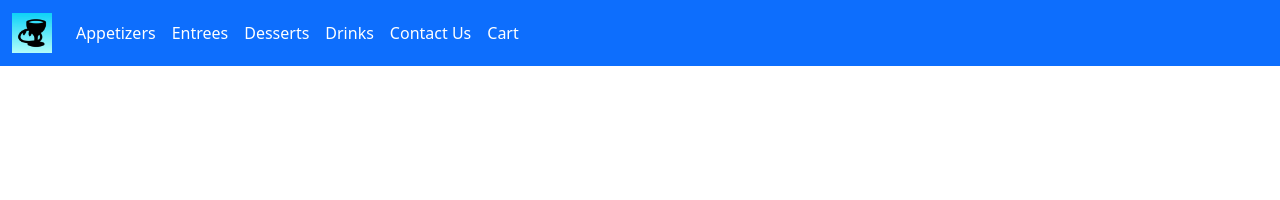
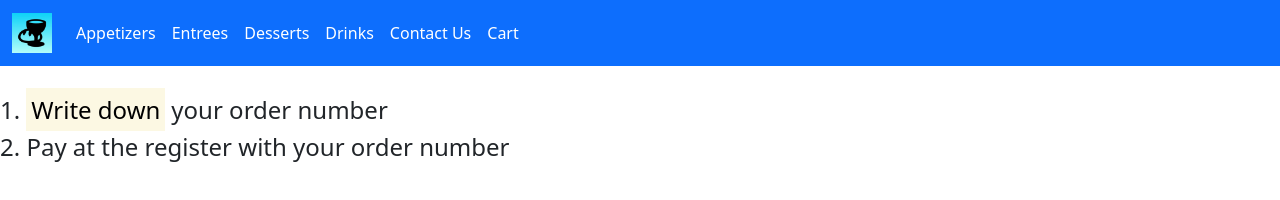
Before and after one commit to nhandang9594/Restaurant-Online-Website, a plain HTML site: page checkout.html in a window 1280 px wide. Drawn offline with Linux system fonts and the light colour scheme.

Commit message:
adding checkout page

```diff
--- a/checkout.html
+++ b/checkout.html
@@ -99,6 +99,8 @@
     </nav>
     <h2 id="status"></h2>
     <ul id="myCart" style="list-style: none;"></ul>
+    <h4>1. <mark>Write down</mark> your order number </h4>
+    <h4>2. Pay at the register with your order number </h4>
     <div id="total"></div>
 
   </body>
--- a/main.js
+++ b/main.js
@@ -233,6 +233,7 @@ function printanddelete()
   // Order confirm
   var status = document.getElementById("status");
   status.innerHTML = "Order Comfirmed. Order #: " + getRandomInt(1000);
+
   // empty cart
   cart =[];
   // save
```
